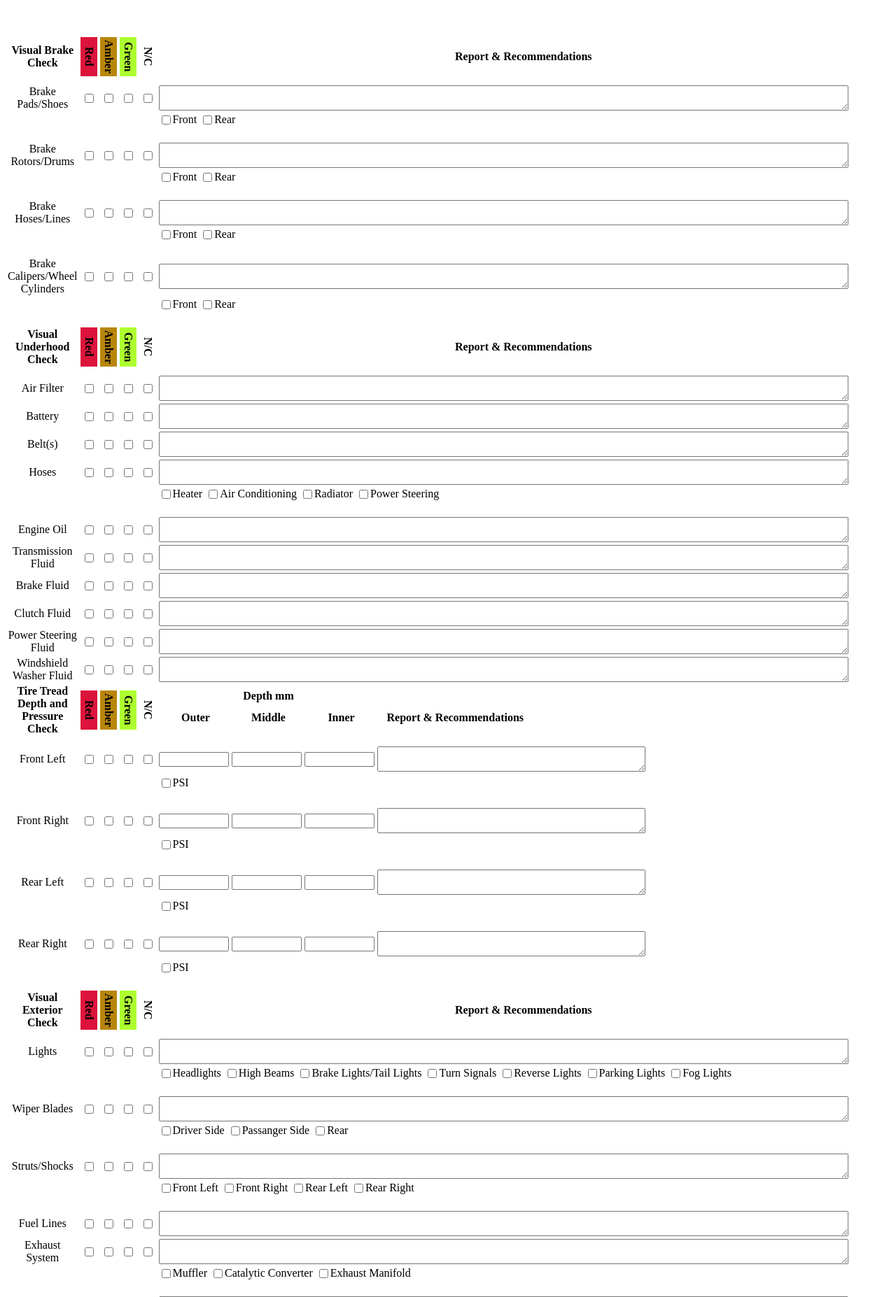
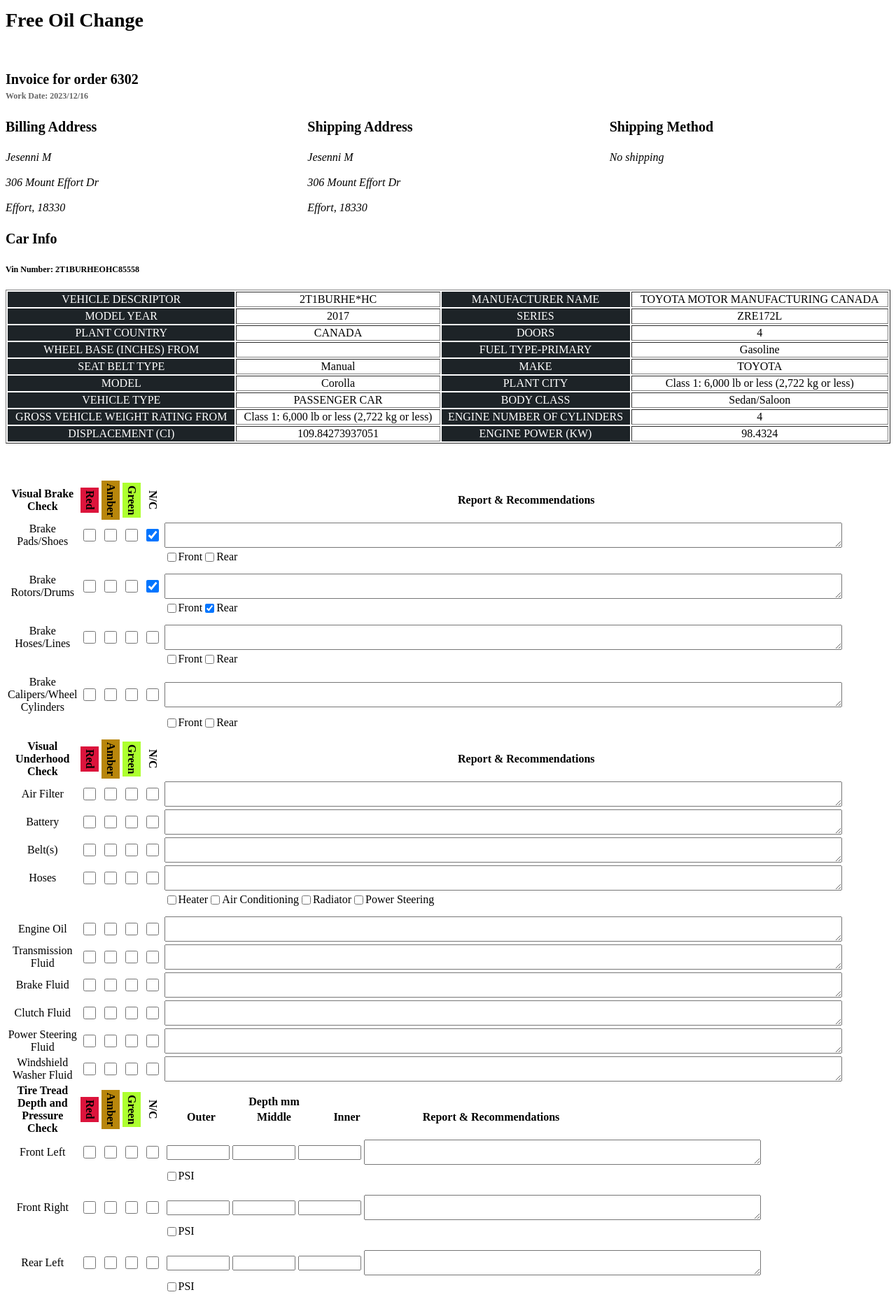
Before and after one commit to fullstack71/codibu_custom_products_plugin, a PHP site: page /report.html in a window 1280 px wide. Shown: the top 1854 px of the page at 70% size. Run offline with PHP 8.4, Linux system fonts and the light colour scheme; lists and menus that the app fills with data are empty.

Commit message:
half done

```diff
--- a/report.html
+++ b/report.html
@@ -2,45 +2,32 @@
 <head>
  <meta charset="UTF-8">
  <style>
-  @media print {
-   body {
-    margin:0px; /* Adjust the value as needed */
-   }
-
-   .tabel_data_json{
-    margin: 0 auto;
-    width: max-content;
-    max-width: 110%;
-   }
-  }
-  body {
-   font-size: 9px; /* Set the default font size for the entire document */
-  }
   h1, h2, h3, h4, h5, h6 {
    color: #000000;
    line-height: 150%;
   }
-  h1 { font-size: 32px; }
+  h1 { font-size: 28px; }
 
-  h2 { font-size: 28px; }
+  h2 { font-size: 24px; }
 
-  h3 { font-size: 24px; }
+  h3 { font-size: 20px; }
 
-  h4 { font-size: 20px; }
+  h4 { font-size: 26px; }
 
-  h5 { font-size: 16px; }
+  h5 { font-size: 12px; }
 
-  h6 { font-size: 12px; }
+  h6 { font-size: 9px; }
 
 
   .left {
-
+   float: left;
   }
   .company-information {
    margin-bottom: 3em;
   }
   .customer-addresses {
-   margin: 50px 0px 50px -15px;
+   margin-left: -15px;
+   margin-right: -15px;
   }
 
   .customer-addresses .column {
@@ -72,6 +59,10 @@
   }
   .document-body-content{
    position: relative;
+   max-width: 100%;
+  }
+  .document-body-content table {
+   width: 100% !important;
   }
   .td_tilte {
    border: 0px solid #1D2327;
@@ -93,11 +84,9 @@
    background-color: greenyellow;
   }
   .vertical-label {
-   writing-mode:tb-rl;
-   padding: 3px;
+   writing-mode: vertical-rl;
+   padding: 4px;
    font-weight: 600;
-   height: 50px;
-   //margin: 5px;
   }
   .horiz-label{
    padding: 6px;
@@ -118,19 +107,29 @@
    display: flex;
    flex-direction: column;
   }
-  tr {
-   margin-bottom: 6px;
-  }
-  th,td {
+
+  td {
    text-align: center;
   }
-  th, .sub-cell {
-   padding-bottom: 10px;
+  td .check-box-size{
+   width: 18px;
+   height: 18px;
+   padding: 0px !important;
+   margin: 0px !important;
+   vertical-align: middle;
   }
-  .check-box-size {
-   box-sizing: border-box;
+  td .check-box-crimson{
+   outline-style: hidden;
+   font-color: crimson;
   }
-
+  td .check-box-darkgoldenrod{
+   outline-style: hidden;
+   outline-color: darkgoldenrod;
+  }
+  td .check-box-greenyellow{
+   outline-style: hidden;
+   outline-color: greenyellow;
+  }
   .sub-cell {
    display: flex;
    flex-direction: row;
@@ -141,15 +140,21 @@
    float: left;
    margin-right: 5px;
   }
-
+  td .sub-cell-mr {
+   margin-right: 0px;
+  }
+  td .sub-cell-ml {
+   margin-left: 0px;
+  }
   .last-column {
    text-align: left;
-  }
-  .last-column table {
-   margin-left: -3px;
+   min-width:200px;
   }
   label {
    vertical-align: text-top;
+  }
+  #printableArea {
+   font-size: xx-small;
   }
   .button {
    display: inline-block;
@@ -165,6 +170,7 @@
    cursor: pointer;
    margin: 5px;
    width: 100px;
+   float: inline-end;
   }
 
   .button span {
@@ -191,31 +197,134 @@
    opacity: 1;
    right: 0;
   }
-  .th_f {
-   width: 6%;
+  .depth_inp {
+   width:90px;
+   min-height:12px;
   }
-  .th_m {
-   width: .1%;
+  .th_1{
+   width:6%;
   }
-  .th_l {
-   width: 90%;
+  .th_2,.th_3,.th_4,.th_5{
+   width:1%;
   }
-  .depth_inp{
-   width: 100px;
-   min-height:12px;
+  .th_6 {
+
   }
  </style>
 </head>
 <body>
+<div id="car_status">
+ <div id="header-container">
+  <header id="header" style="width: 100%; margin: 0 auto;">
+   <div class="company-information">
+    <h1 class="title ">Free Oil Change</h1>
+   </div>
+   <h3 class="order-info">Invoice for order <span class="order-number visible-print-inline">6302</span></h3>
+   <h5 class="order-date">Work Date: 2023/12/16</h5>
+   <div class="customer-addresses">
+    <div class="column customer-address billing-address left">
+     <h3>Billing Address</h3>
+     <address class="customer-addresss">
+      Jesenni M<br>
+      <br>
+      306 Mount Effort Dr<br>
+      <br>
+      Effort,  18330<br>
+     </address>
+    </div>
+    <div class="column customer-address shipping-address left">
+     <h3>Shipping Address</h3>
+     <address class="customer-address">
+      Jesenni M<br>
+      <br>
+      306 Mount Effort Dr<br>
+      <br>
+      Effort,  18330<br>
+     </address>
+    </div>
+    <div class="column shipping-method left">
+     <h3>Shipping Method</h3>
+     <em class="shipping-method">
+      No shipping
+     </em>
+    </div>
+    <div class="clear"></div>
+   </div>
+
+   <div class="document-body-content">
+    <h3>Car Info</h3>
+    <h5>Vin Number: 2T1BURHEOHC85558</h5>
+    <table style="width: 213%;" border="1" class="tabel_data_json">
+     <tbody>
+     <tr>
+      <td class="td_tilte">VEHICLE DESCRIPTOR</td>
+      <td>2T1BURHE*HC</td>
+      <td class="td_tilte">MANUFACTURER NAME</td>
+      <td>TOYOTA MOTOR MANUFACTURING CANADA</td>
+     </tr>
+     <tr>
+      <td class="td_tilte">MODEL YEAR</td>
+      <td>2017</td>
+      <td class="td_tilte">SERIES</td>
+      <td>ZRE172L</td>
+     </tr>
+     <tr>
+      <td class="td_tilte">PLANT COUNTRY</td>
+      <td>CANADA</td>
+      <td class="td_tilte">DOORS</td>
+      <td>4</td>
+     </tr>
+     <tr>
+      <td class="td_tilte">WHEEL BASE (INCHES) FROM</td>
+      <td></td>
+      <td class="td_tilte">FUEL TYPE-PRIMARY</td>
+      <td>Gasoline</td>
+     </tr>
+     <tr>
+      <td class="td_tilte">SEAT BELT TYPE</td>
+      <td>Manual</td>
+      <td class="td_tilte">MAKE</td>
+      <td>TOYOTA</td>
+     </tr>
+     <tr>
+      <td class="td_tilte">MODEL</td>
+      <td>Corolla</td>
+      <td class="td_tilte">PLANT CITY</td>
+      <td>Class 1: 6,000 lb or less (2,722 kg or less)</td>
+     </tr>
+     <tr>
+      <td class="td_tilte">VEHICLE TYPE</td>
+      <td>PASSENGER CAR</td>
+      <td class="td_tilte">BODY CLASS</td>
+      <td>Sedan/Saloon</td>
+     </tr>
+     <tr>
+      <td class="td_tilte">GROSS VEHICLE WEIGHT RATING FROM</td>
+      <td>Class 1: 6,000 lb or less (2,722 kg or less)</td>
+      <td class="td_tilte">ENGINE NUMBER OF CYLINDERS</td>
+      <td>4</td>
+     </tr>
+     <tr>
+      <td class="td_tilte">DISPLACEMENT (CI)</td>
+      <td>109.84273937051</td>
+      <td class="td_tilte">ENGINE POWER (KW)</td>
+      <td>98.4324</td>
+     </tr>
+     </tbody>
+    </table>
+    <!-- DivTable.com -->                </div>
+  </header>
+ </div>
+ <div id="printableArea">
   <table style="margin-top: 50px;">
    <tbody>
    <tr>
-  <th class="th_f">Visual Brake Check</th>
-  <th class="th_m"><label class="vertical-label crimson">Red</label></th>
-  <th class="th_m"><label class="vertical-label darkgoldenrod">Amber</label></th>
-  <th class="th_m"><label class="vertical-label greenyellow">Green</label></th>
-  <th class="th_m"><label class="vertical-label">N/C</label></th>
-  <th class="th_l"><label class="horiz-label">Report &amp; Recommendations</label></th>
+    <th class="th_1">Visual Brake Check</th>
+    <th class="th_2"><label class="vertical-label crimson">Red</label></th>
+    <th class="th_3"><label class="vertical-label darkgoldenrod">Amber</label></th>
+    <th class="th_4"><label class="vertical-label greenyellow">Green</label></th>
+    <th class="th_5"><label class="vertical-label">N/C</label></th>
+    <th class="th_6"><label class="horiz-label">Report &amp; Recommendations</label></th>
    </tr>
    <tr>
     <td>
@@ -231,10 +340,10 @@
      <input class="check-box-size check-box-greenyellow" type="checkbox" name="r1c3">
     </td>
     <td>
-   <input class="check-box-size" type="checkbox" name="r1c4">
+     <input class="check-box-size" type="checkbox" name="r1c4" checked="">
     </td>
     <td class="last-column">
-   <textarea rows="2" cols="120" type="text" name="r1c5"></textarea>
+     <textarea rows="2" cols="118" type="text" name="r1c5"></textarea>
     </td>
    </tr>
    <!--    sub cell-->
@@ -266,10 +375,10 @@
      <input class="check-box-size check-box-greenyellow" type="checkbox" name="r2c3">
     </td>
     <td>
-   <input class="check-box-size" type="checkbox" name="r2c4">
+     <input class="check-box-size" type="checkbox" name="r2c4" checked="">
     </td>
     <td class="last-column">
-   <textarea rows="2" cols="120" type="text" name="r2c5"></textarea>
+     <textarea rows="2" cols="118" type="text" name="r2c5"></textarea>
     </td>
    </tr>
    <!--    sub cell-->
@@ -282,7 +391,7 @@
       <label>Front</label>
      </div>
      <div class="sub-cell-mr">
-    <input type="checkbox" name="r2c5s2">
+      <input type="checkbox" name="r2c5s2" checked="">
       <label>Rear</label>
      </div>
     </td>
@@ -304,7 +413,7 @@
      <input class="check-box-size" type="checkbox" name="r3c4">
     </td>
     <td class="last-column">
-   <textarea rows="2" cols="120" type="text" name="r3c5"></textarea>
+     <textarea rows="2" cols="118" type="text" name="r3c5"></textarea>
     </td>
    </tr>
    <!--    sub cell-->
@@ -339,7 +448,7 @@
      <input class="check-box-size" type="checkbox" name="r4c4">
     </td>
     <td class="last-column">
-   <textarea rows="2" cols="120" type="text" name="r4c5"></textarea>
+     <textarea rows="2" cols="118" type="text" name="r4c5"></textarea>
     </td>
    </tr>
    <!--    sub cell-->
@@ -358,12 +467,12 @@
     </td>
    </tr>
    <tr>
-  <th class="th_f">Visual Underhood Check</th>
-  <th class="th_m"><label class="vertical-label crimson">Red</label></th>
-  <th class="th_m"><label class="vertical-label darkgoldenrod">Amber</label></th>
-  <th class="th_m"><label class="vertical-label greenyellow">Green</label></th>
-  <th class="th_m"><label class="vertical-label">N/C</label></th>
-  <th class="th_l"><label class="horiz-label">Report &amp; Recommendations</label></th>
+    <th class="th_1">Visual Underhood Check</th>
+    <th class="th_2"><label class="vertical-label crimson">Red</label></th>
+    <th class="th_3"><label class="vertical-label darkgoldenrod">Amber</label></th>
+    <th class="th_4"><label class="vertical-label greenyellow">Green</label></th>
+    <th class="th_5"><label class="vertical-label">N/C</label></th>
+    <th class="th_6"><label class="horiz-label">Report &amp; Recommendations</label></th>
    </tr>
    <tr>
     <td>
@@ -382,7 +491,7 @@
      <input class="check-box-size" type="checkbox" name="r5c4">
     </td>
     <td class="last-column">
-   <textarea rows="2" cols="120" type="text" name="r5c5"></textarea>
+     <textarea rows="2" cols="118" type="text" name="r5c5"></textarea>
     </td>
    </tr>
    <tr>
@@ -402,7 +511,7 @@
      <input class="check-box-size" type="checkbox" name="r6c4">
     </td>
     <td class="last-column">
-   <textarea rows="2" cols="120" type="text" name="r6c5"></textarea>
+     <textarea rows="2" cols="118" type="text" name="r6c5"></textarea>
     </td>
    </tr>
    <tr>
@@ -422,7 +531,7 @@
      <input class="check-box-size" type="checkbox" name="r7c4">
     </td>
     <td class="last-column">
-   <textarea rows="2" cols="120" type="text" name="r7c5"></textarea>
+     <textarea rows="2" cols="118" type="text" name="r7c5"></textarea>
     </td>
    </tr>
    <tr>
@@ -442,7 +551,7 @@
      <input class="check-box-size" type="checkbox" name="r8c4">
     </td>
     <td class="last-column">
-   <textarea rows="2" cols="120" type="text" name="r8c5"></textarea>
+     <textarea rows="2" cols="118" type="text" name="r8c5"></textarea>
     </td>
    </tr>
    <!--    sub cell-->
@@ -485,7 +594,7 @@
      <input class="check-box-size" type="checkbox" name="r9c4">
     </td>
     <td class="last-column">
-   <textarea rows="2" cols="120" type="text" name="r9c5"></textarea>
+     <textarea rows="2" cols="118" type="text" name="r9c5"></textarea>
     </td>
    </tr>
    <tr>
@@ -505,7 +614,7 @@
      <input class="check-box-size" type="checkbox" name="r10c4">
     </td>
     <td class="last-column">
-   <textarea rows="2" cols="120" type="text" name="r10c5"></textarea>
+     <textarea rows="2" cols="118" type="text" name="r10c5"></textarea>
     </td>
    </tr>
    <tr>
@@ -525,7 +634,7 @@
      <input class="check-box-size" type="checkbox" name="r11c4">
     </td>
     <td class="last-column">
-   <textarea rows="2" cols="120" type="text" name="r11c5"></textarea>
+     <textarea rows="2" cols="118" type="text" name="r11c5"></textarea>
     </td>
    </tr>
    <tr>
@@ -545,7 +654,7 @@
      <input class="check-box-size" type="checkbox" name="r12c4">
     </td>
     <td class="last-column">
-   <textarea rows="2" cols="120" type="text" name="r12c5"></textarea>
+     <textarea rows="2" cols="118" type="text" name="r12c5"></textarea>
     </td>
    </tr>
    <tr>
@@ -565,7 +674,7 @@
      <input class="check-box-size" type="checkbox" name="r13c4">
     </td>
     <td class="last-column">
-   <textarea rows="2" cols="120" type="text" name="r13c5"></textarea>
+     <textarea rows="2" cols="118" type="text" name="r13c5"></textarea>
     </td>
    </tr>
    <tr>
@@ -585,16 +694,16 @@
      <input class="check-box-size" type="checkbox" name="r14c4">
     </td>
     <td class="last-column">
-   <textarea rows="2" cols="120" type="text" name="r14c5"></textarea>
+     <textarea rows="2" cols="118" type="text" name="r14c5"></textarea>
     </td>
    </tr>
    <tr>
-  <th class="th_f">Tire Tread Depth and Pressure Check</th>
-  <th class="th_m"><label class="vertical-label crimson">Red</label></th>
-  <th class="th_m"><label class="vertical-label darkgoldenrod">Amber</label></th>
-  <th class="th_m"><label class="vertical-label greenyellow">Green</label></th>
-  <th class="th_m"><label class="vertical-label">N/C</label></th>
-  <th class="th_l">
+    <th class="th_1">Tire Tread Depth and Pressure Check</th>
+    <th class="th_2"><label class="vertical-label crimson">Red</label></th>
+    <th class="th_3"><label class="vertical-label darkgoldenrod">Amber</label></th>
+    <th class="th_4"><label class="vertical-label greenyellow">Green</label></th>
+    <th class="th_5"><label class="vertical-label">N/C</label></th>
+    <th class="th_6">
      <table>
       <tbody><tr>
        <th colspan="3"><label class="horiz-label">Depth mm</label></th>
@@ -603,7 +712,7 @@
        <th style="width: 100px;"><label class="horiz-label">Outer</label></th>
        <th style="width: 100px;"><label class="horiz-label">Middle</label></th>
        <th style="width: 100px;"><label class="horiz-label ">Inner</label></th>
-     <th><label class="horiz-label">Report &amp; Recommendations</label></th>
+       <th style="width: 50%"><label class="horiz-label">Report &amp; Recommendations</label></th>
       </tr>
       </tbody></table>
     </th>
@@ -627,11 +736,11 @@
     <td class="last-column">
      <table>
       <tbody><tr>
-     <td style="width: 100px;"><input class="depth_inp" type="text" name="r15c5s1" value="  "></td>
-     <td style="width: 100px;"><input class="depth_inp" type="text" name="r15c5s2" value="  "></td>
-     <td style="width: 100px;"><input class="depth_inp" type="text" name="r15c5s3" value="  "></td>
+       <td><input class="depth_inp" type="text" name="r15c5s1" value="    "></td>
+       <td><input class="depth_inp" type="text" name="r15c5s2" value="    "></td>
+       <td><input class="depth_inp" type="text" name="r15c5s3" value="    "></td>
        <td class="last-column">
-      <textarea rows="2" cols="45" style="min-width:180px" type="text" name="r15c5s4"></textarea>
+        <textarea rows="2" cols="68" type="text" name="r15c5s4"></textarea>
        </td>
       </tr>
       </tbody></table>
@@ -667,11 +776,11 @@
     <td class="last-column">
      <table>
       <tbody><tr>
-     <td style="width: 100px;"><input class="depth_inp" type="text" name="r16c5s1" value="  "></td>
-     <td style="width: 100px;"><input class="depth_inp" type="text" name="r16c5s2" value="  "></td>
-     <td style="width: 100px;"><input class="depth_inp" type="text" name="r16c5s3" value="  "></td>
+       <td><input class="depth_inp" type="text" name="r16c5s1" value="    "></td>
+       <td><input class="depth_inp" type="text" name="r16c5s2" value="    "></td>
+       <td><input class="depth_inp" type="text" name="r16c5s3" value="    "></td>
        <td class="last-column">
-      <textarea rows="2" cols="45" style="min-width:180px" type="text" name="r16c5s4"></textarea>
+        <textarea rows="2" cols="68" type="text" name="r16c5s4"></textarea>
        </td>
       </tr>
       </tbody></table>
@@ -707,11 +816,11 @@
     <td class="last-column">
      <table>
       <tbody><tr>
-     <td style="width: 100px;"><input class="depth_inp" type="text" name="r17c5s1" value="  "></td>
-     <td style="width: 100px;"><input class="depth_inp" type="text" name="r17c5s2" value="  "></td>
-     <td style="width: 100px;"><input class="depth_inp" type="text" name="r17c5s3" value="  "></td>
+       <td><input class="depth_inp" type="text" name="r17c5s1" value="    "></td>
+       <td><input class="depth_inp" type="text" name="r17c5s2" value="    "></td>
+       <td><input class="depth_inp" type="text" name="r17c5s3" value="    "></td>
        <td class="last-column">
-      <textarea rows="2" cols="45" style="min-width:180px" type="text" name="r17c5s4"></textarea>
+        <textarea rows="2" cols="68" type="text" name="r17c5s4"></textarea>
        </td>
       </tr>
       </tbody></table>
@@ -748,11 +857,11 @@
     <td class="last-column">
      <table>
       <tbody><tr>
-     <td style="width: 100px;"><input class="depth_inp" type="text" name="r18c5s1" value="  "></td>
-     <td style="width: 100px;"><input class="depth_inp" type="text" name="r18c5s2" value="  "></td>
-     <td style="width: 100px;"><input class="depth_inp" type="text" name="r18c5s3" value="  "></td>
+       <td><input class="depth_inp" type="text" name="r18c5s1" value="    "></td>
+       <td><input class="depth_inp" type="text" name="r18c5s2" value="    "></td>
+       <td><input class="depth_inp" type="text" name="r18c5s3" value="    "></td>
        <td class="last-column">
-      <textarea rows="2" cols="45" style="min-width:180px" type="text" name="r18c5s4"></textarea>
+        <textarea rows="2" cols="68" type="text" name="r18c5s4"></textarea>
        </td>
       </tr>
       </tbody></table>
@@ -770,12 +879,12 @@
     </td>
    </tr>
    <tr>
-  <th class="th_f">Visual Exterior Check</th>
-  <th class="th_m"><label class="vertical-label crimson">Red</label></th>
-  <th class="th_m"><label class="vertical-label darkgoldenrod">Amber</label></th>
-  <th class="th_m"><label class="vertical-label greenyellow">Green</label></th>
-  <th class="th_m"><label class="vertical-label">N/C</label></th>
-  <th class="th_l"><label class="horiz-label">Report &amp; Recommendations</label></th>
+    <th class="th_1">Visual Exterior Check</th>
+    <th class="th_2"><label class="vertical-label crimson">Red</label></th>
+    <th class="th_3"><label class="vertical-label darkgoldenrod">Amber</label></th>
+    <th class="th_4"><label class="vertical-label greenyellow">Green</label></th>
+    <th class="th_5"><label class="vertical-label">N/C</label></th>
+    <th class="th_6"><label class="horiz-label">Report &amp; Recommendations</label></th>
    </tr>
    <tr>
     <td>
@@ -794,7 +903,7 @@
      <input class="check-box-size" type="checkbox" name="r19c4">
     </td>
     <td class="last-column">
-   <textarea rows="2" cols="120" type="text" name="r19c5"></textarea>
+     <textarea rows="2" cols="118" type="text" name="r19c5"></textarea>
     </td>
    </tr>
    <!--    sub cell-->
@@ -855,7 +964,7 @@
      <input class="check-box-size" type="checkbox" name="r20c4">
     </td>
     <td class="last-column">
-   <textarea rows="2" cols="120" type="text" name="r20c5"></textarea>
+     <textarea rows="2" cols="118" type="text" name="r20c5"></textarea>
     </td>
    </tr>
    <!--    sub cell-->
@@ -896,7 +1005,7 @@
      <input class="check-box-size" type="checkbox" name="r21c4">
     </td>
     <td class="last-column">
-   <textarea rows="2" cols="120" type="text" name="r21c5"></textarea>
+     <textarea rows="2" cols="118" type="text" name="r21c5"></textarea>
     </td>
    </tr>
    <!--    sub cell-->
@@ -942,7 +1051,7 @@
      <input class="check-box-size" type="checkbox" name="r22c4">
     </td>
     <td class="last-column">
-   <textarea rows="2" cols="120" type="text" name="r22c5"></textarea>
+     <textarea rows="2" cols="118" type="text" name="r22c5"></textarea>
     </td>
    </tr>
    <tr>
@@ -962,7 +1071,7 @@
      <input class="check-box-size" type="checkbox" name="r23c4">
     </td>
     <td class="last-column">
-   <textarea rows="2" cols="120" type="text" name="r23c5"></textarea>
+     <textarea rows="2" cols="118" type="text" name="r23c5"></textarea>
     </td>
    </tr>
    <!--    sub cell-->
@@ -1003,7 +1112,7 @@
      <input class="check-box-size" type="checkbox" name="r24c4">
     </td>
     <td class="last-column">
-   <textarea rows="2" cols="120" type="text" name="r24c5"></textarea>
+     <textarea rows="2" cols="118" type="text" name="r24c5"></textarea>
     </td>
    </tr>
    <tr>
@@ -1023,7 +1132,7 @@
      <input class="check-box-size" type="checkbox" name="r25c4">
     </td>
     <td class="last-column">
-   <textarea rows="2" cols="120" type="text" name="r25c5"></textarea>
+     <textarea rows="2" cols="118" type="text" name="r25c5"></textarea>
     </td>
    </tr>
    <!--    sub cell-->
@@ -1069,7 +1178,7 @@
      <input class="check-box-size" type="checkbox" name="r26c4">
     </td>
     <td class="last-column">
-   <textarea rows="2" cols="120" type="text" name="r26c5"></textarea>
+     <textarea rows="2" cols="118" type="text" name="r26c5"></textarea>
     </td>
    </tr>
    <!--    sub cell-->
@@ -1094,12 +1203,12 @@
     </td>
    </tr>
    <tr>
-  <th class="th_f">Visual Interior Check</th>
-  <th class="th_m"><label class="vertical-label crimson">Red</label></th>
-  <th class="th_m"><label class="vertical-label darkgoldenrod">Amber</label></th>
-  <th class="th_m"><label class="vertical-label greenyellow">Green</label></th>
-  <th class="th_m"><label class="vertical-label">N/C</label></th>
-  <th class="th_l"><label class="horiz-label">Report &amp; Recommendations</label></th>
+    <th class="th_1">Visual Interior Check</th>
+    <th class="th_2"><label class="vertical-label crimson">Red</label></th>
+    <th class="th_3"><label class="vertical-label darkgoldenrod">Amber</label></th>
+    <th class="th_4"><label class="vertical-label greenyellow">Green</label></th>
+    <th class="th_5"><label class="vertical-label">N/C</label></th>
+    <th class="th_6"><label class="horiz-label">Report &amp; Recommendations</label></th>
    </tr>
    <tr>
     <td>
@@ -1118,7 +1227,7 @@
      <input class="check-box-size" type="checkbox" name="r27c4">
     </td>
     <td class="last-column">
-   <textarea rows="2" cols="120" type="text" name="r27c5"></textarea>
+     <textarea rows="2" cols="118" type="text" name="r27c5"></textarea>
     </td>
    </tr>
    <!--    sub cell-->
@@ -1159,7 +1268,7 @@
      <input class="check-box-size" type="checkbox" name="r28c4">
     </td>
     <td class="last-column">
-   <textarea rows="2" cols="120" type="text" name="r28c5"></textarea>
+     <textarea rows="2" cols="118" type="text" name="r28c5"></textarea>
     </td>
    </tr>
 
@@ -1201,7 +1310,7 @@
      <input class="check-box-size" type="checkbox" name="r29c4">
     </td>
     <td class="last-column">
-   <textarea rows="2" cols="120" type="text" name="r29c5"></textarea>
+     <textarea rows="2" cols="118" type="text" name="r29c5"></textarea>
     </td>
    </tr>
    <tr>
@@ -1221,7 +1330,7 @@
      <input class="check-box-size" type="checkbox" name="r30c4">
     </td>
     <td class="last-column">
-   <textarea rows="2" cols="120" type="text" name="r30c5"></textarea>
+     <textarea rows="2" cols="118" type="text" name="r30c5"></textarea>
     </td>
    </tr>
    <tr>
@@ -1241,7 +1350,7 @@
      <input class="check-box-size" type="checkbox" name="r31c4">
     </td>
     <td class="last-column">
-   <textarea rows="2" cols="120" type="text" name="r31c5"></textarea>
+     <textarea rows="2" cols="118" type="text" name="r31c5"></textarea>
     </td>
    </tr>
    <tr>
@@ -1261,7 +1370,7 @@
      <input class="check-box-size" type="checkbox" name="r32c4">
     </td>
     <td class="last-column">
-   <textarea rows="2" cols="120" type="text" name="r32c5"></textarea>
+     <textarea rows="2" cols="118" type="text" name="r32c5"></textarea>
     </td>
    </tr>
    <tr>
@@ -1281,10 +1390,12 @@
      <input class="check-box-size" type="checkbox" name="r33c4">
     </td>
     <td class="last-column">
-   <textarea rows="2" cols="120" type="text" name="r33c5"></textarea>
+     <textarea rows="2" cols="118" type="text" name="r33c5"></textarea>
     </td>
    </tr>
    </tbody>
   </table>
+ </div>
+</div>
 </body>
 </html>
```
Also changed, not shown: oopspk_spin_wheel_for_add_car_status_in order_details.php (+100 -90 lines), 1 other file. Lines whose indentation alone changed are shown as unchanged.
